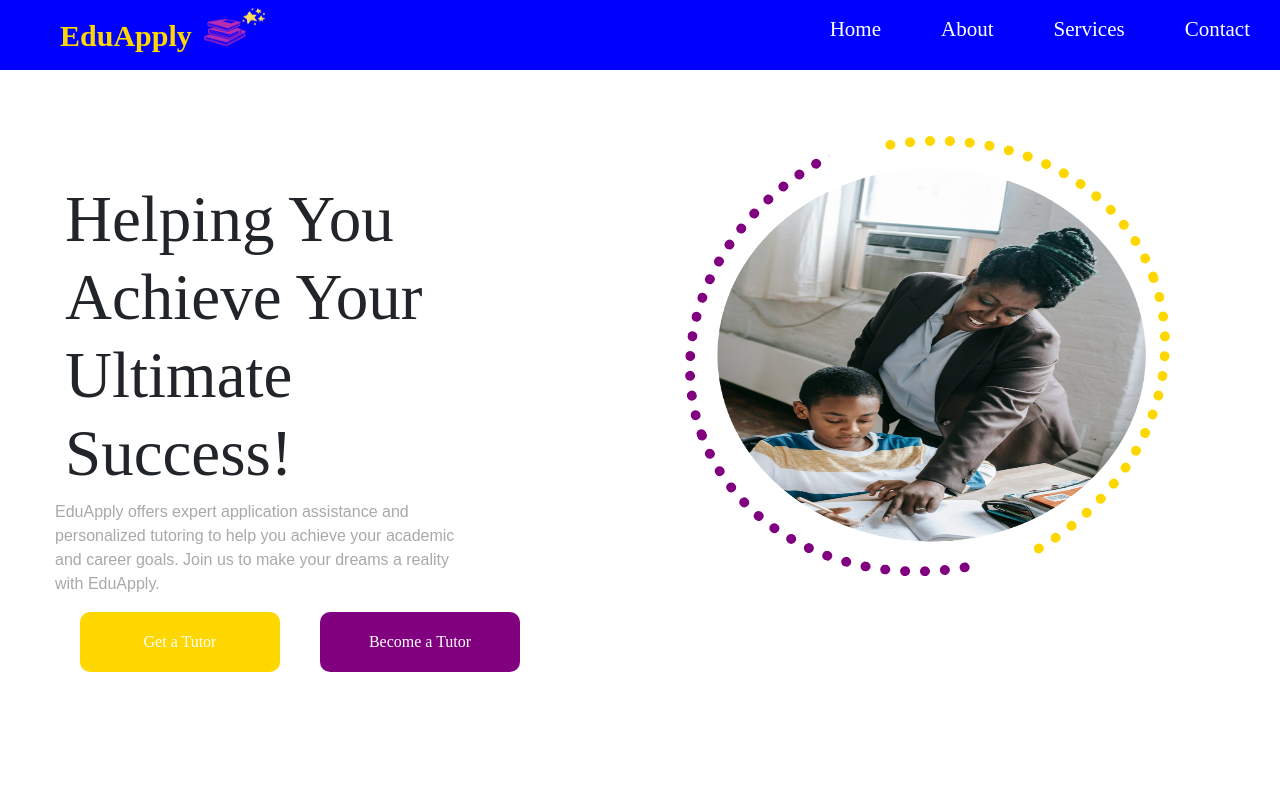
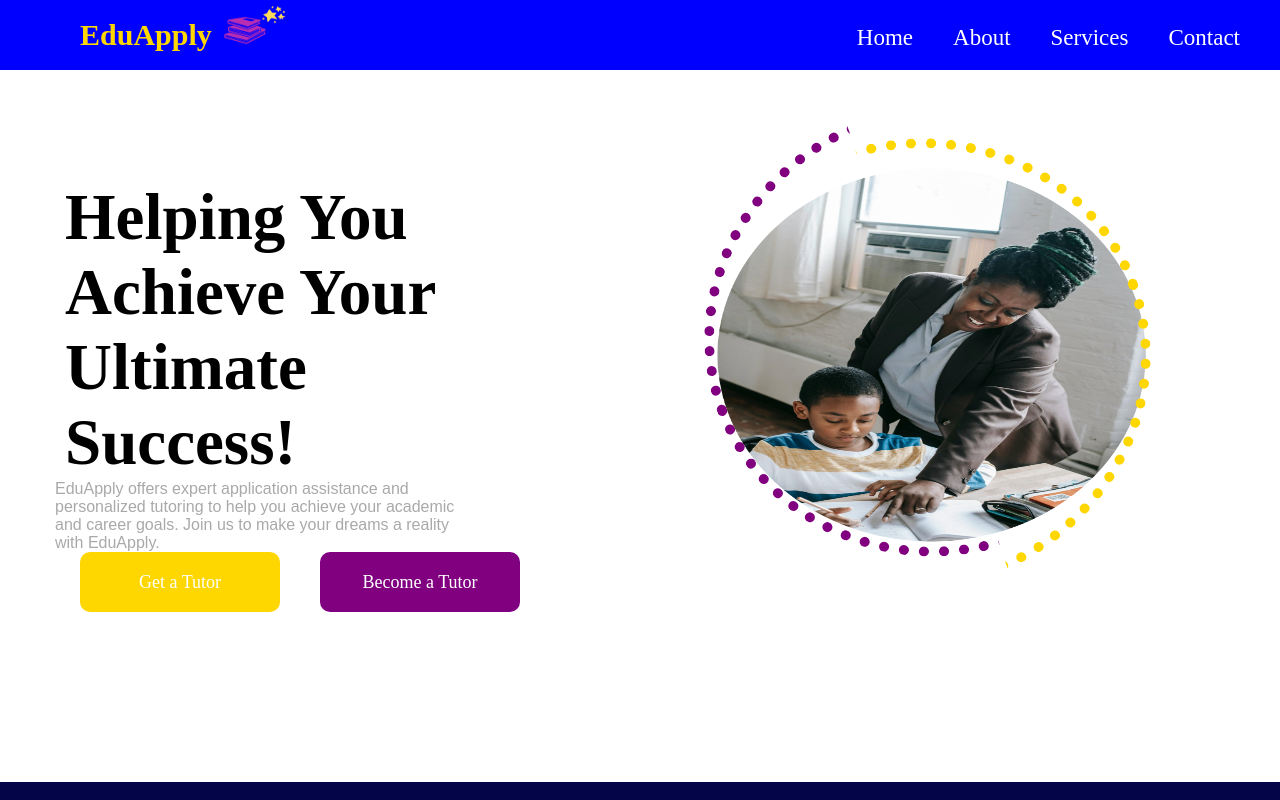
Before and after one commit to BuhleDamane/eduapply, a React (Create React App) app: page / in a window 1280 px wide. Shown: the top 800 px of the page. Built offline with nearby package versions, Linux system fonts and the light colour scheme.

Commit message:
Updated my files

```diff
--- a/src/App.css
+++ b/src/App.css
@@ -1,19 +1,3 @@
-body{
-  background-color: #fff;
-
-}
-/* src/index.css or src/App.css */
-@import url('https://fonts.googleapis.com/css2?family=Roboto:wght@400;700&display=swap');
-
-@import url('https://fonts.googleapis.com/css2?family=Lato:ital,wght@0,100;0,300;0,400;0,700;0,900;1,100;1,300;1,400;1,700;1,900&display=swap');
-
-@import url('https://fonts.googleapis.com/css2?family=Dancing+Script:wght@400..700&family=Lato:ital,wght@0,100;0,300;0,400;0,700;0,900;1,100;1,300;1,400;1,700;1,900&display=swap');
-
-@import url('https://fonts.googleapis.com/css2?family=Dancing+Script:wght@400..700&family=Lato:ital,wght@0,100;0,300;0,400;0,700;0,900;1,100;1,300;1,400;1,700;1,900&family=Poppins:ital,wght@0,100;0,200;0,300;0,400;0,500;0,600;0,700;0,800;0,900;1,100;1,200;1,300;1,400;1,500;1,600;1,700;1,800;1,900&display=swap');
-
-@import url('https://fonts.googleapis.com/css2?family=Dancing+Script:wght@400..700&family=Lato:ital,wght@0,100;0,300;0,400;0,700;0,900;1,100;1,300;1,400;1,700;1,900&family=Playfair+Display:ital,wght@0,400..900;1,400..900&family=Poppins:ital,wght@0,100;0,200;0,300;0,400;0,500;0,600;0,700;0,800;0,900;1,100;1,200;1,300;1,400;1,500;1,600;1,700;1,800;1,900&display=swap');
-
-
 /* General Styles */
 * {
   margin: 0;
@@ -21,11 +5,21 @@ body{
   box-sizing: border-box;
 }
 
+body {
+  background-color: #fff;
+}
+.info{
+  margin-left: 60px;
+  font-size: 30px;
+  font-weight: bold;
+  color: gold;
+
+}
 nav {
   display: flex;
   align-items: center;
   justify-content: space-between;
-  background-color: blue;
+  background-color: blue; /* Main color scheme */
   position: fixed;
   top: 0;
   left: 0;
@@ -33,7 +27,7 @@ nav {
   height: 70px;
   font-family: "Playfair Display", serif;
   z-index: 1000;
-
+  padding: 0 20px;
 }
 
 .logo-container {
@@ -41,11 +35,25 @@ nav {
   align-items: center;
 }
 
-.info {
-  margin-left: 60px;
+.navbar-brand {
+  color: gold;
   font-size: 30px;
-  font-weight: bold;
-  color: gold;
+  text-decoration: none;
+}
+
+.navbar-brand .spanb {
+  color: rgb(203, 29, 58);
+  font-size: 40px;
+}
+
+.navbar-brand .spand {
+  color: teal;
+  font-size: 40px;
+}
+
+.navbar-brand .spanfull {
+  color: rgb(203, 29, 58);
+  font-size: 50px;
 }
 
 .logo img {
@@ -55,36 +63,80 @@ nav {
   margin-top: 45px;
 }
 
+
 .navbar ul {
   display: flex;
   list-style: none;
-  font-size: 21px;
-
-}
-.navbar ul li{
-  display: inline-block;
-  list-style: none;
-
-}
-.navbar li {
-  margin: 0 30px;
 }
 
-.navbar a {
+.navbar ul li {
+  margin: 0 20px;
+}
+
+.navbar ul li a {
   color: #fff;
   text-decoration: none;
+  font-size: 23px;
+  position: relative;
 }
 
-.navbar .bars,
-.navbar .cross {
-  display: none;
+.navbar ul li a:hover::after {
+  content: "";
+  width: 100%;
+  height: 3px;
+  background-color: gold;
+  position: absolute;
+  left: 0;
+  bottom: -6px;
+  transition: width 0.3s;
 }
 
-/* Mobile View Adjustments */
+.bars {
+  display: none;
+  cursor: pointer;
+  color: white;
+  font-size: 25px;
+}
 
+.cross {
+  display: none;
+  cursor: pointer;
+  color: white;
+  margin: 50px;
+  margin-right: -10px;
+}
 
-@media (max-width: 480px) { /* Mobile */ }
-@media (min-width: 481px) and (max-width: 768px) {
+/* Mobile Menu Styles */
+.navbar.open ul {
+  display: flex;
+  flex-direction: column;
+  position: fixed;
+  top: 70px;
+  right: 0;
+  background-color: rgba(0, 0, 255, 0.369);
+  height: 35vh;
+  width: 150px;
+  padding-top: 20px;
+  color: gold;
+}
 
- }
-@media (min-width: 769px) { /* Desktop */ }
+.navbar.open .cross {
+  display: block;
+  position: absolute;
+  top: 20px;
+  right: 20px;
+}
+
+@media (max-width: 768px) {
+  .bars {
+    display: block;
+  }
+
+  .navbar ul {
+    display: none;
+  }
+
+  .navbar.open ul {
+    display: flex;
+  }
+}
--- a/src/Main.css
+++ b/src/Main.css
@@ -57,8 +57,9 @@
   }
 
   .buttons{
-    margin: 60px;
+    margin: 120px;
     margin-top: -120px;
+
   }
   .butt1{
     margin: 10px 20px;
@@ -70,6 +71,7 @@
     height: 60px;
     border-radius: 10px;
     font-family: "Playfair Display", serif;
+    font-size: 18px;
   }
   .butt2{
     margin: 10px 20px;
@@ -81,6 +83,7 @@
     height: 60px;
     border-radius: 10px;
     font-family: "Playfair Display", serif;
+    font-size: 18px;
   }
   @media (max-width: 480px) {
     .wrap{
--- a/src/header.js
+++ b/src/header.js
@@ -1,19 +1,24 @@
-import React from "react";
-import './App.css';
-
+import React, { useState } from "react";
 import { FaBars } from "react-icons/fa";
 import { ImCross } from "react-icons/im";
-import"./../node_modules/bootstrap/dist/css/bootstrap.min.css"
-import logoImage from './image.js/logo2.png'
-import Main from './main'
+import logoImage from "./image.js/logo2.png";
+import "./App.css";
+
+import Main from "./main";
 import About from "./about";
 import Services from "./services";
 import Reviews from "./reviews";
 import Contact from "./contact";
 import Footer from "./footer";
 
-export default function Header(){
-    return(
+export default function Header() {
+  const [menuOpen, setMenuOpen] = useState(false);
+
+  const toggleMenu = () => {
+    setMenuOpen(!menuOpen);
+  };
+
+  return (
     <div className="containa">
       <nav>
         <div className="logo-container">
@@ -23,30 +28,37 @@ export default function Header(){
           </div>
         </div>
 
-  <div className="navbar">
-    <ul>
-      <li><a href="#home">Home</a></li>
-      <li><a href="#about">About</a></li>
-      <li><a href="#services">Services</a></li>
-      <li><a href="#contact">Contact</a></li>
-      <span className="cross"><ImCross /></span>
+        <div className={`navbar ${menuOpen ? "open" : ""}`}>
+          <ul id="sidemenu">
+            <li>
+              <a href="#home">Home</a>
+            </li>
+            <li>
+              <a href="#about">About</a>
+            </li>
+            <li>
+              <a href="#services">Services</a>
+            </li>
+            <li>
+              <a href="#contact">Contact</a>
+            </li>
           </ul>
-    <span className="bars"><FaBars /></span>
+          <span className="cross" onClick={toggleMenu}>
+            <ImCross />
+          </span>
         </div>
+        <span className="bars" onClick={toggleMenu}>
+          <FaBars />
+        </span>
       </nav>
+
+      {/* Your Components */}
       <Main />
       <About />
       <Services />
       <Reviews />
       <Contact />
       <Footer />
-  <div className="contact-page" id="contact">
-
     </div>
-        </div>
-
-
-
-
   );
-};
+}
```
Lines whose indentation alone changed are shown as unchanged.
